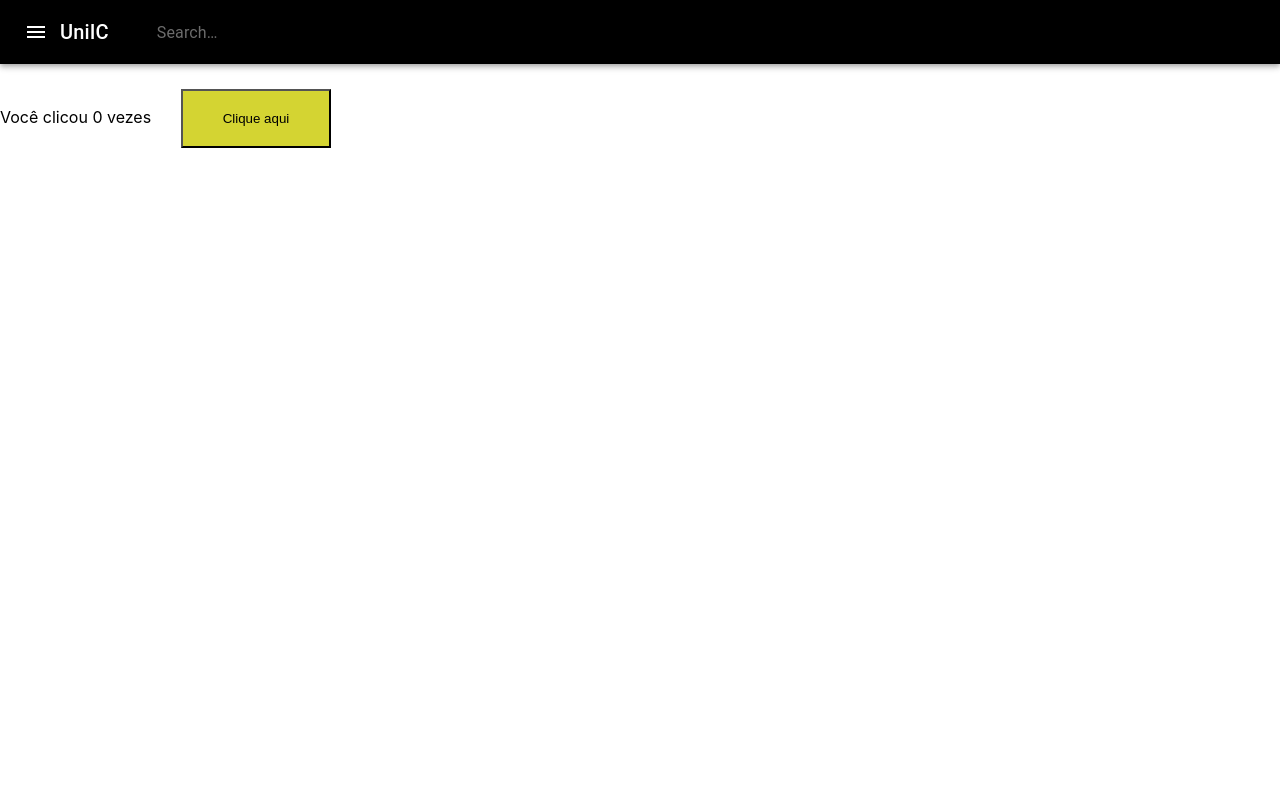
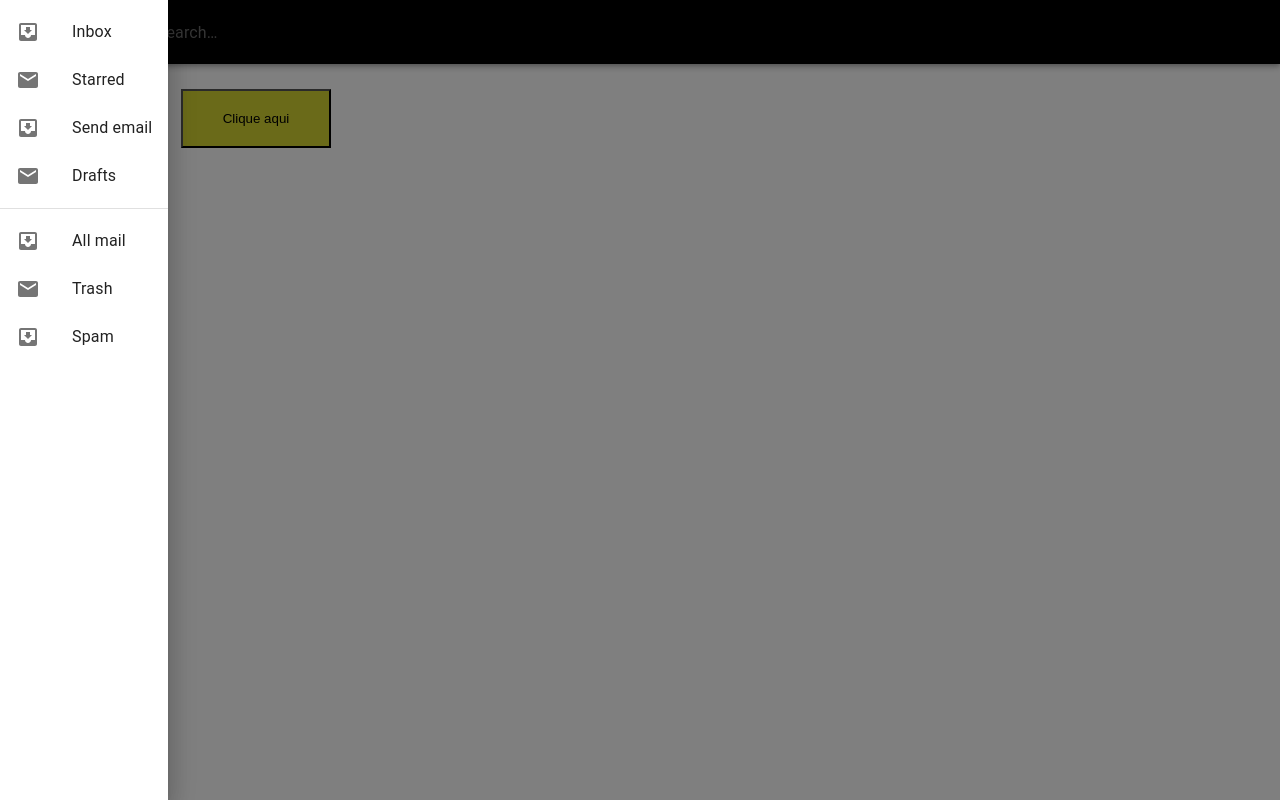
Before and after one commit to LuizFBR/Sistema-de-Divulga-o-de-IC, a React (Create React App) app in the folder frontend/: page / in a window 1280 px wide. Both pictures are taken after a click on the button "menu". Built offline with nearby package versions, Linux system fonts and the light colour scheme.

Commit message:
Added drawer optional navigation

```diff
--- a/frontend/package.json
+++ b/frontend/package.json
@@ -9,6 +9,7 @@
     "@testing-library/jest-dom": "^5.11.4",
     "@testing-library/react": "^11.1.0",
     "@testing-library/user-event": "^12.1.10",
+    "clsx": "^1.1.1",
     "react": "^17.0.2",
     "react-dom": "^17.0.2",
     "react-router-dom": "^5.2.0",
--- a/frontend/src/components/Header/index.js
+++ b/frontend/src/components/Header/index.js
@@ -1,11 +1,21 @@
 import React, { useState } from 'react';
+import clsx from 'clsx';
 import AppBar from '@material-ui/core/AppBar';
 import Typography from '@material-ui/core/Typography';
 import IconButton from '@material-ui/core/IconButton';
 import MenuIcon from '@material-ui/icons/Menu';
 import { Container, CustomToolbar } from '../styles';
-import { InputBase, makeStyles, fade } from '@material-ui/core';
+import { InputBase, makeStyles, fade, SwipeableDrawer } from '@material-ui/core';
 
+
+
+import List from '@material-ui/core/List';
+import Divider from '@material-ui/core/Divider';
+import ListItem from '@material-ui/core/ListItem';
+import ListItemIcon from '@material-ui/core/ListItemIcon';
+import ListItemText from '@material-ui/core/ListItemText';
+import InboxIcon from '@material-ui/icons/MoveToInbox';
+import MailIcon from '@material-ui/icons/Mail';
 
 
 const useStyles = makeStyles((theme) => ({
@@ -61,12 +71,20 @@
       },
     },
   },
+  list: {
+    width: 250,
+  },
+  fullList: {
+    width: 'auto',
+  },
 }));
+
 
 export default function Header() {
 
   const classes = useStyles();
   const [timeOut, setTimeOut] = useState(0);
+  const [showDrawer, setShowDrawer] = useState(false);
 
   const handleInput = (event) => {
     const inputValue = event.target.value;
@@ -79,12 +97,43 @@
     }, 500));
   }
 
+  const openDrawer = () => setShowDrawer(true);
+  const closeDrawer = () => setShowDrawer(false);
+
+
+  const renderDrawerContent = () => <div
+    className={clsx(classes.list, {
+      [classes.fullList]: 'left',
+    })}
+    role="presentation"
+    onClick={closeDrawer}
+    onKeyDown={closeDrawer}
+  >
+    <List>
+      {['Inbox', 'Starred', 'Send email', 'Drafts'].map((text, index) => (
+        <ListItem button key={text}>
+          <ListItemIcon>{index % 2 === 0 ? <InboxIcon /> : <MailIcon />}</ListItemIcon>
+          <ListItemText primary={text} />
+        </ListItem>
+      ))}
+    </List>
+    <Divider />
+    <List>
+      {['All mail', 'Trash', 'Spam'].map((text, index) => (
+        <ListItem button key={text}>
+          <ListItemIcon>{index % 2 === 0 ? <InboxIcon /> : <MailIcon />}</ListItemIcon>
+          <ListItemText primary={text} />
+        </ListItem>
+      ))}
+    </List>
+  </div>;
+
   return (
 
-    <Container >
+    <Container>
       <AppBar position="static" style={{ backgroundColor: '#000', color: '#fff' }} >
         <CustomToolbar >
-          <IconButton edge="start" color="inherit" aria-label="menu">
+          <IconButton edge="start" color="inherit" aria-label="menu" onClick={() => openDrawer()}>
             <MenuIcon />
           </IconButton>
           <Typography variant="h6">
@@ -101,6 +150,14 @@
           />
         </CustomToolbar>
       </AppBar>
+      <SwipeableDrawer
+        anchor='left'
+        open={showDrawer}
+        onClose={closeDrawer}
+        onOpen={openDrawer}
+      >
+        {renderDrawerContent()}
+      </SwipeableDrawer>
     </Container>
 
   );
```
Also changed, not shown: 1 other file (tests, documents, lock files or other folders).
